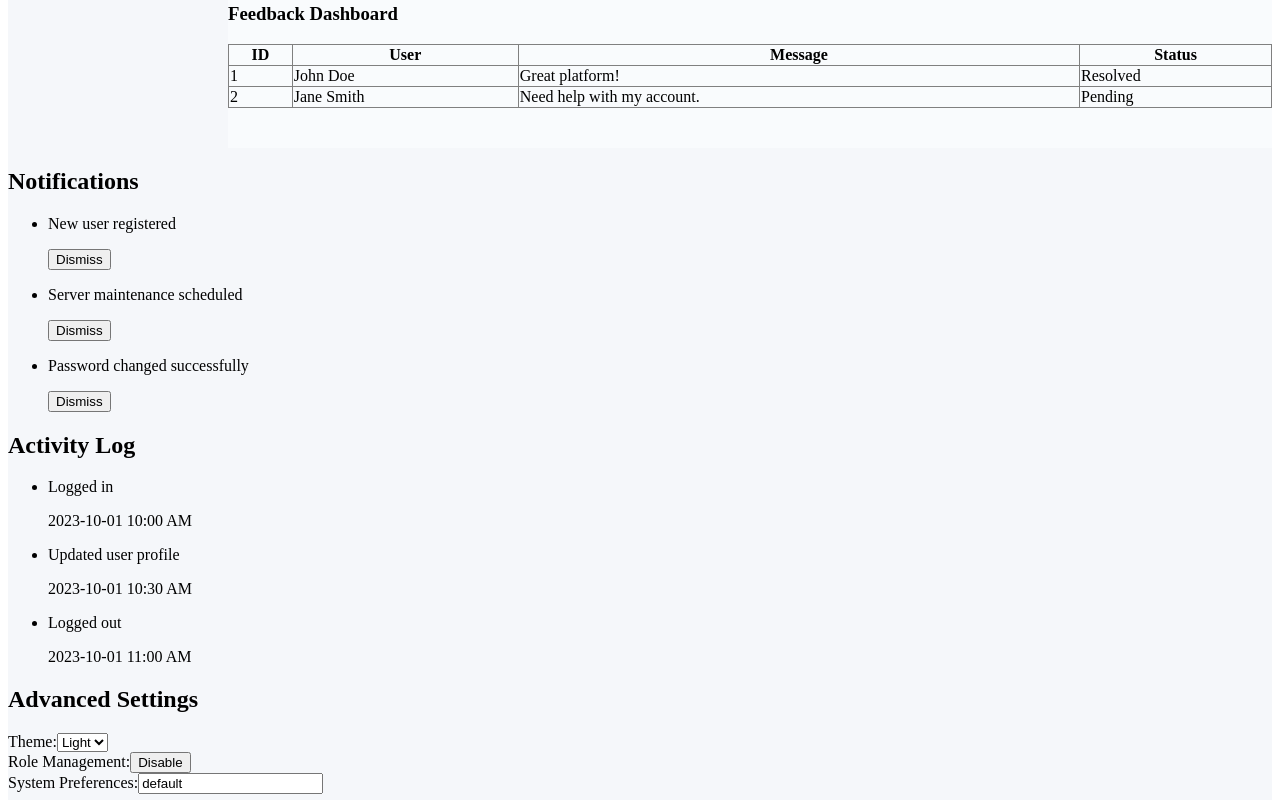
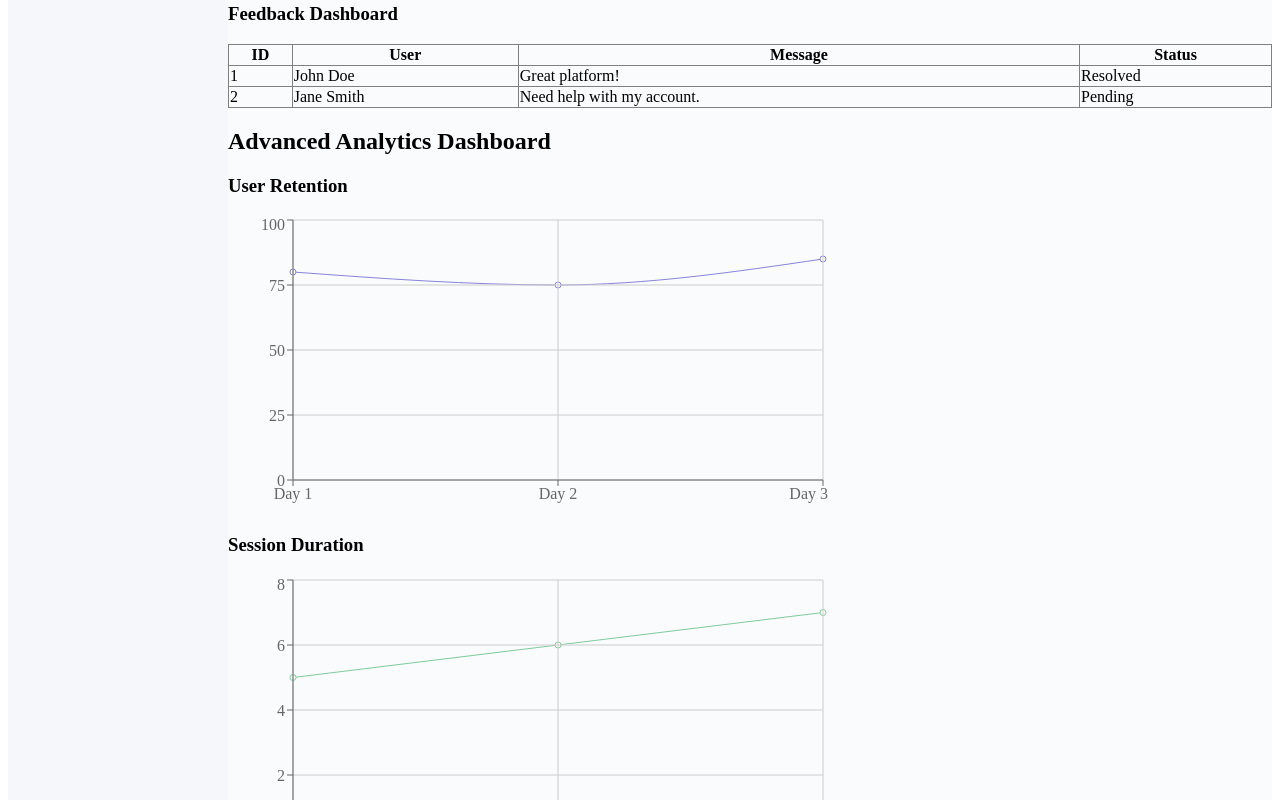
Before and after one commit to NagasivaKumari/DeepFake, a React (Vite) app in the folder admin/: page /dashboard in a window 1280 px wide. Shown: the part 2000-2800 px from the top of the page. Built offline with nearby package versions, Linux system fonts and the light colour scheme.

Commit message:
Add AdvancedAnalyticsDashboard component and integrate into Admin Dashboard

```diff
--- /dev/null
+++ b/admin/src/AdvancedAnalyticsDashboard.tsx
@@ -0,0 +1,38 @@
+import React, { useState } from 'react';
+import { LineChart, Line, CartesianGrid, XAxis, YAxis, Tooltip } from 'recharts';
+
+const AdvancedAnalyticsDashboard = () => {
+  const [data] = useState([
+    { name: 'Day 1', retention: 80, sessionDuration: 5 },
+    { name: 'Day 2', retention: 75, sessionDuration: 6 },
+    { name: 'Day 3', retention: 85, sessionDuration: 7 },
+  ]);
+
+  return (
+    <div>
+      <h2>Advanced Analytics Dashboard</h2>
+      <div>
+        <h3>User Retention</h3>
+        <LineChart width={600} height={300} data={data}>
+          <Line type="monotone" dataKey="retention" stroke="#8884d8" />
+          <CartesianGrid stroke="#ccc" />
+          <XAxis dataKey="name" />
+          <YAxis />
+          <Tooltip />
+        </LineChart>
+      </div>
+      <div>
+        <h3>Session Duration</h3>
+        <LineChart width={600} height={300} data={data}>
+          <Line type="monotone" dataKey="sessionDuration" stroke="#82ca9d" />
+          <CartesianGrid stroke="#ccc" />
+          <XAxis dataKey="name" />
+          <YAxis />
+          <Tooltip />
+        </LineChart>
+      </div>
+    </div>
+  );
+};
+
+export default AdvancedAnalyticsDashboard;
--- a/admin/src/AppLayout.tsx
+++ b/admin/src/AppLayout.tsx
@@ -15,6 +15,7 @@ import SystemLogsViewer from "./SystemLogsViewer";
 import CustomizableWidgets from "./CustomizableWidgets";
 import TwoFactorAuthentication from "./TwoFactorAuthentication";
 import UserFeedbackSupport from "./UserFeedbackSupport";
+import AdvancedAnalyticsDashboard from "./AdvancedAnalyticsDashboard";
 
 const layoutStyle: React.CSSProperties = {
   display: "flex",
@@ -97,6 +98,7 @@ export default function AppLayout() {
             <CustomizableWidgets />
             <TwoFactorAuthentication />
             <UserFeedbackSupport />
+            <AdvancedAnalyticsDashboard />
           </div>
         </main>
       </div>
```
